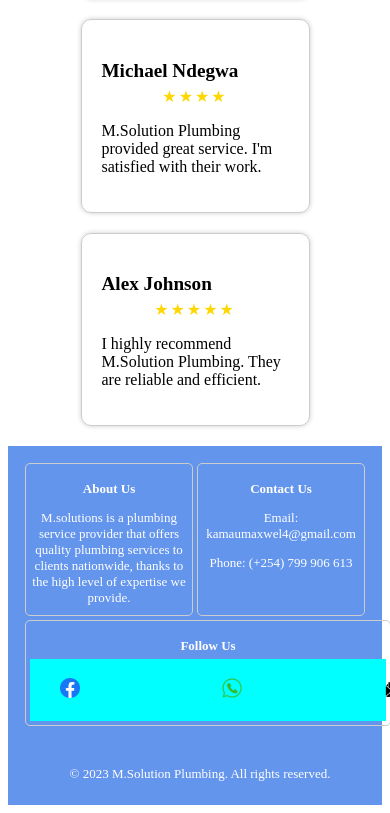
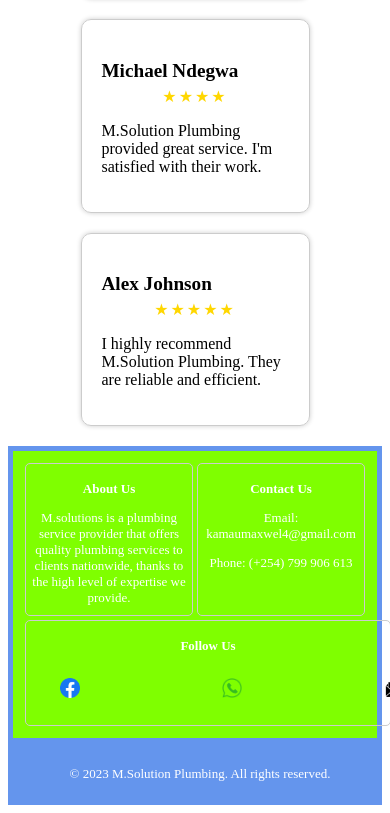
Before and after one commit to Alex-gikungu/plumbing_app, a React (Vite) app: page / in a window 390 px wide. Shown: the part 3222-4035 px from the top of the page. Built offline with nearby package versions, Linux system fonts and the light colour scheme.

Commit message:
added media query

```diff
--- a/src/index.css
+++ b/src/index.css
@@ -506,6 +506,7 @@ height: 10px;
     padding:10px;
     align-items: center;
     flex-wrap: wrap;
+    background-color: chartreuse;
     }
     .container p{
     font-size:small;
@@ -553,7 +554,6 @@ height: 10px;
     .social-links {
     display: flex;
     align-items: center;
-    background-color: aqua;
     }
 
     #facebook{
```
